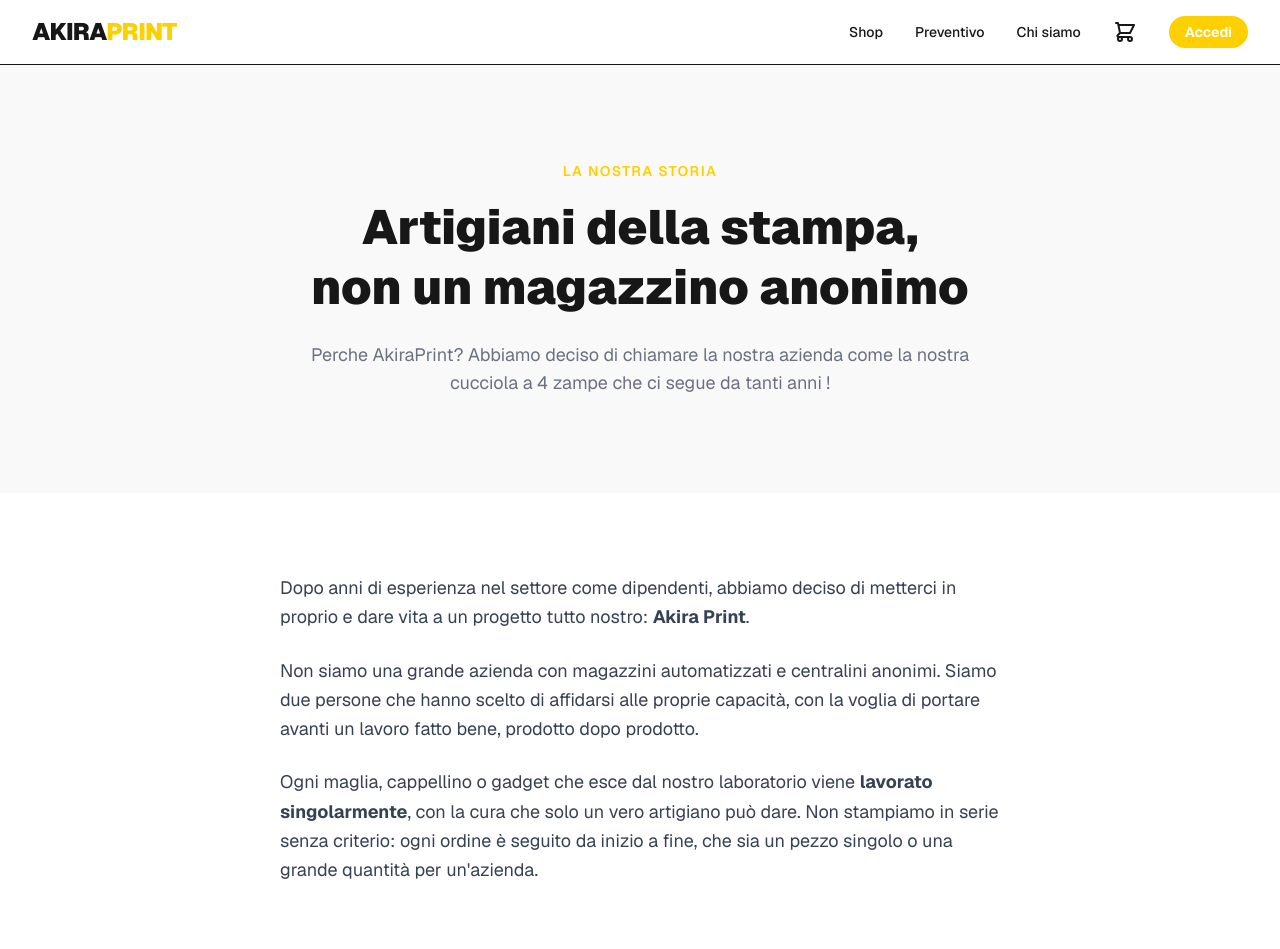
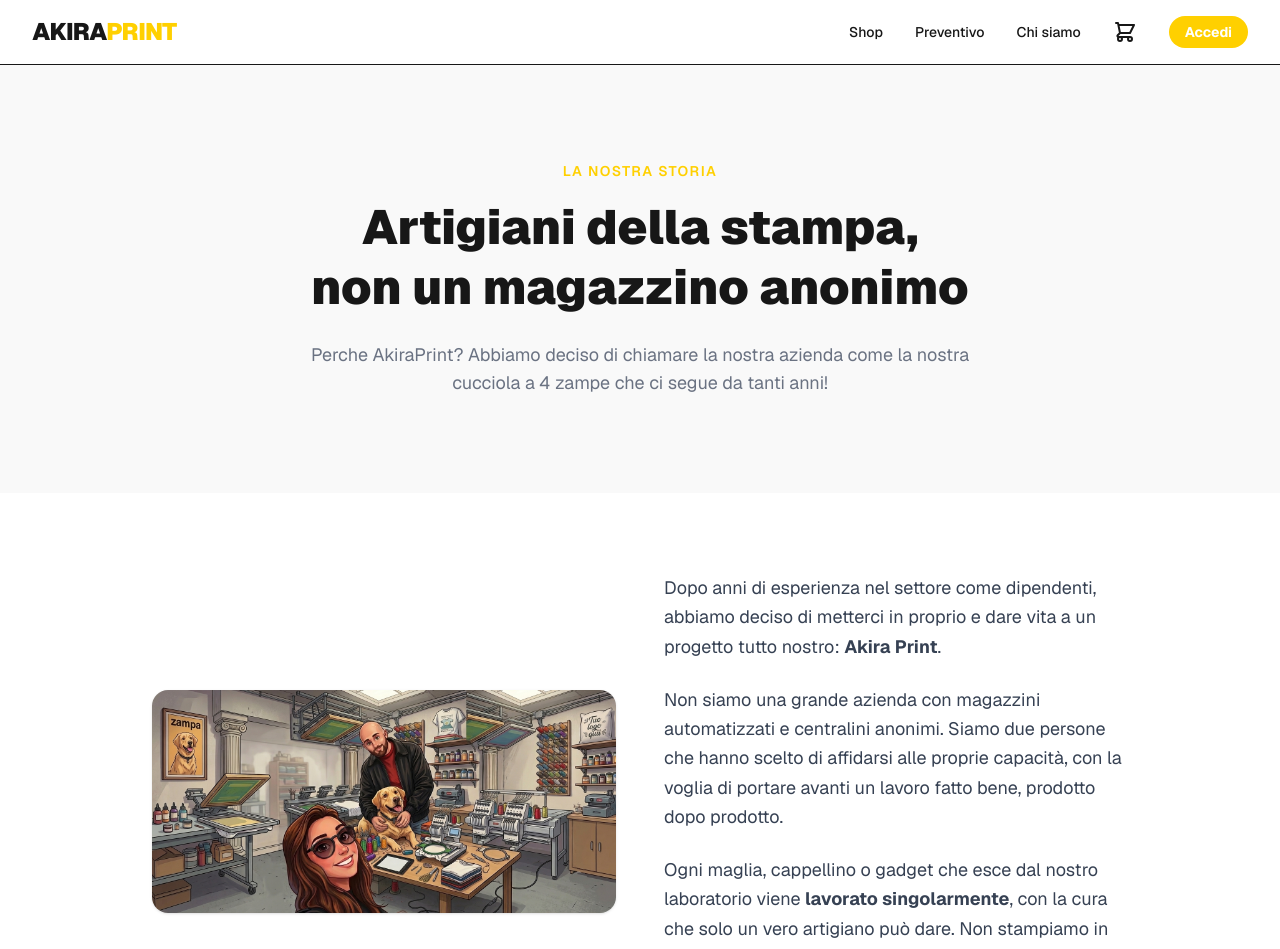
Before and after one commit to ManuPa1312/akiraprint, a Next.js app: page /chi-siamo in a window 1280 px wide. Shown: the top 949 px of the page. Built offline with nearby package versions, Linux system fonts and the light colour scheme; no server answers.

Commit message:
aggiunta pagina chi siamo nella homepage

```diff
--- a/app/chi-siamo/page.tsx
+++ b/app/chi-siamo/page.tsx
@@ -12,12 +12,23 @@
           Artigiani della stampa,<br />non un magazzino anonimo
         </h1>
         <p className="text-lg text-gray-500 max-w-2xl mx-auto">
-          Perche AkiraPrint? Abbiamo deciso di chiamare la nostra azienda come la nostra cucciola a 4 zampe che ci segue da tanti anni !
+          Perche AkiraPrint? Abbiamo deciso di chiamare la nostra azienda come la nostra cucciola a 4 zampe che ci segue da tanti anni!
         </p>
       </section>
 
-      {/* Storia */}
-      <section className="py-20 px-6 max-w-3xl mx-auto">
+      {/* Storia con illustrazione */}
+      <section className="py-20 px-6 max-w-5xl mx-auto">
+        <div className="grid md:grid-cols-2 gap-12 items-center">
+          {/* Illustrazione */}
+          <div className="flex justify-center">
+            <img
+              src="/hero-bg.png"
+              alt="Il team di AkiraPrint nel laboratorio"
+              className="w-full max-w-sm md:max-w-full rounded-2xl shadow-sm"
+            />
+          </div>
+
+          {/* Testo */}
           <div className="space-y-6 text-gray-700 text-lg leading-relaxed">
             <p>
               Dopo anni di esperienza nel settore come dipendenti, abbiamo deciso di metterci in proprio e dare vita a un progetto tutto nostro: <strong>Akira Print</strong>.
@@ -28,6 +39,7 @@
             <p>
               Ogni maglia, cappellino o gadget che esce dal nostro laboratorio viene <strong>lavorato singolarmente</strong>, con la cura che solo un vero artigiano può dare. Non stampiamo in serie senza criterio: ogni ordine è seguito da inizio a fine, che sia un pezzo singolo o una grande quantità per un'azienda.
             </p>
+          </div>
         </div>
       </section>
 
--- a/app/page.tsx
+++ b/app/page.tsx
@@ -136,7 +136,47 @@
             </div>
           ))}
         </div>
-      </section>
+      </section>{/* Chi siamo - anteprima */}
+<section className="py-16 md:py-20 px-4 sm:px-6 bg-white">
+  <div className="max-w-5xl mx-auto">
+    <div className="grid md:grid-cols-2 gap-12 items-center">
+      {/* Illustrazione */}
+      <div className="flex justify-center order-2 md:order-1">
+        <img
+          src="/hero-bg.png"
+          alt="Il team di AkiraPrint"
+          className="w-full max-w-xs md:max-w-sm rounded-2xl shadow-sm"
+        />
+      </div>
+
+      {/* Testo */}
+      <div className="order-1 md:order-2">
+        <p className="text-sm font-semibold tracking-widest uppercase mb-4" style={{ color: "var(--accent)" }}>
+          Chi siamo
+        </p>
+        <h2 className="text-3xl sm:text-4xl font-black mb-6 leading-tight">
+          Non una fabbrica anonima.<br />
+          <span style={{ color: "var(--accent)" }}>Siamo noi.</span>
+        </h2>
+        <p className="text-gray-500 text-lg mb-4 leading-relaxed">
+          Un piccolo laboratorio artigianale dove ogni prodotto passa dalle nostre mani,
+           uno per uno.
+        </p>
+        <p className="text-gray-500 mb-8 leading-relaxed">
+          Dopo anni come dipendenti nel settore, abbiamo scelto di metterci in proprio
+          e fare le cose a modo nostro: con cura, qualità e un contatto diretto con ogni cliente.
+        </p>
+        <Link
+          href="/chi-siamo"
+          className="inline-block font-bold px-6 py-3 rounded-full transition"
+          style={{ background: "var(--accent)", color: "black" }}
+        >
+          Scopri la nostra storia →
+        </Link>
+      </div>
+    </div>
+  </div>
+</section>
 
       {/* Prodotti in evidenza */}
       {products.length > 0 && (
```
Lines whose indentation alone changed are shown as unchanged.
